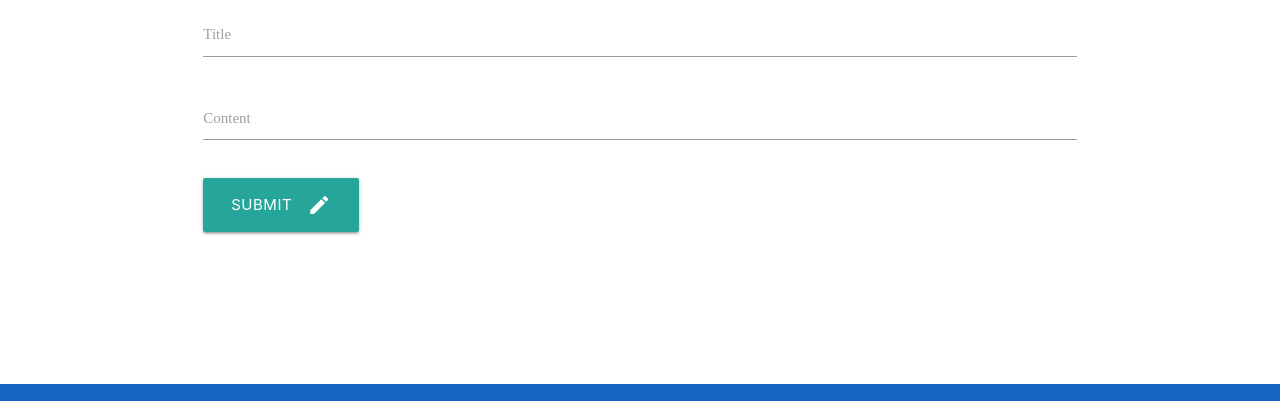
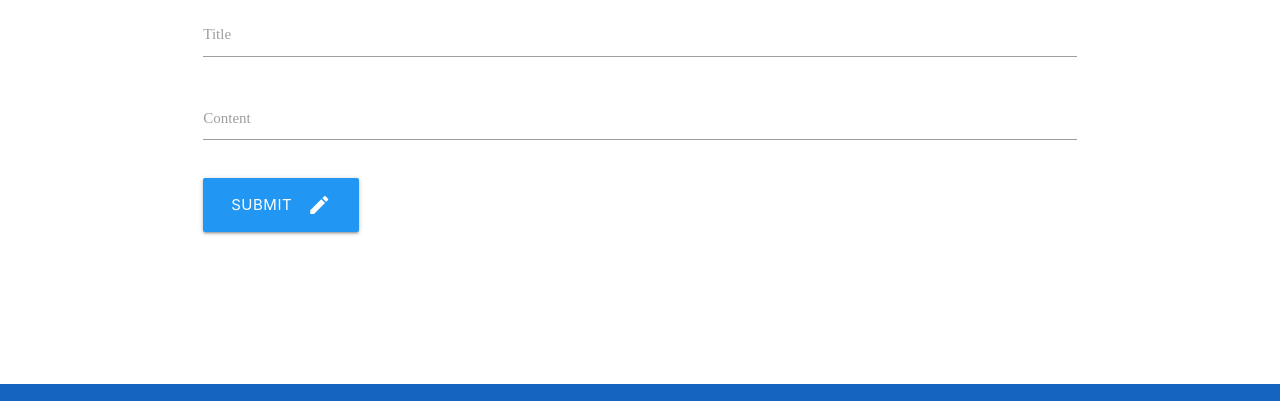
Before and after one commit to nicholasrucci/blog, a plain HTML site: page public/views/admin/newPost.html in a window 1280 px wide. Shown: the part 163-564 px from the top of the page. Drawn offline with nearby package versions, Linux system fonts and the light colour scheme.

Commit message:
color change for button

```diff
--- a/public/views/admin/newPost.html
+++ b/public/views/admin/newPost.html
@@ -41,7 +41,7 @@
               <label for="textarea1">Content</label>
             </div>
             <div class="input-field col s12">
-              <button class="waves-effect waves-light btn-large" type="submit" name="submit">Submit<i class="material-icons right">mode_edit</i></button>
+              <button class="waves-effect waves-light btn-large blue" type="submit" name="submit">Submit<i class="material-icons right">mode_edit</i></button>
             </div>
           </div>
         </form>
```
